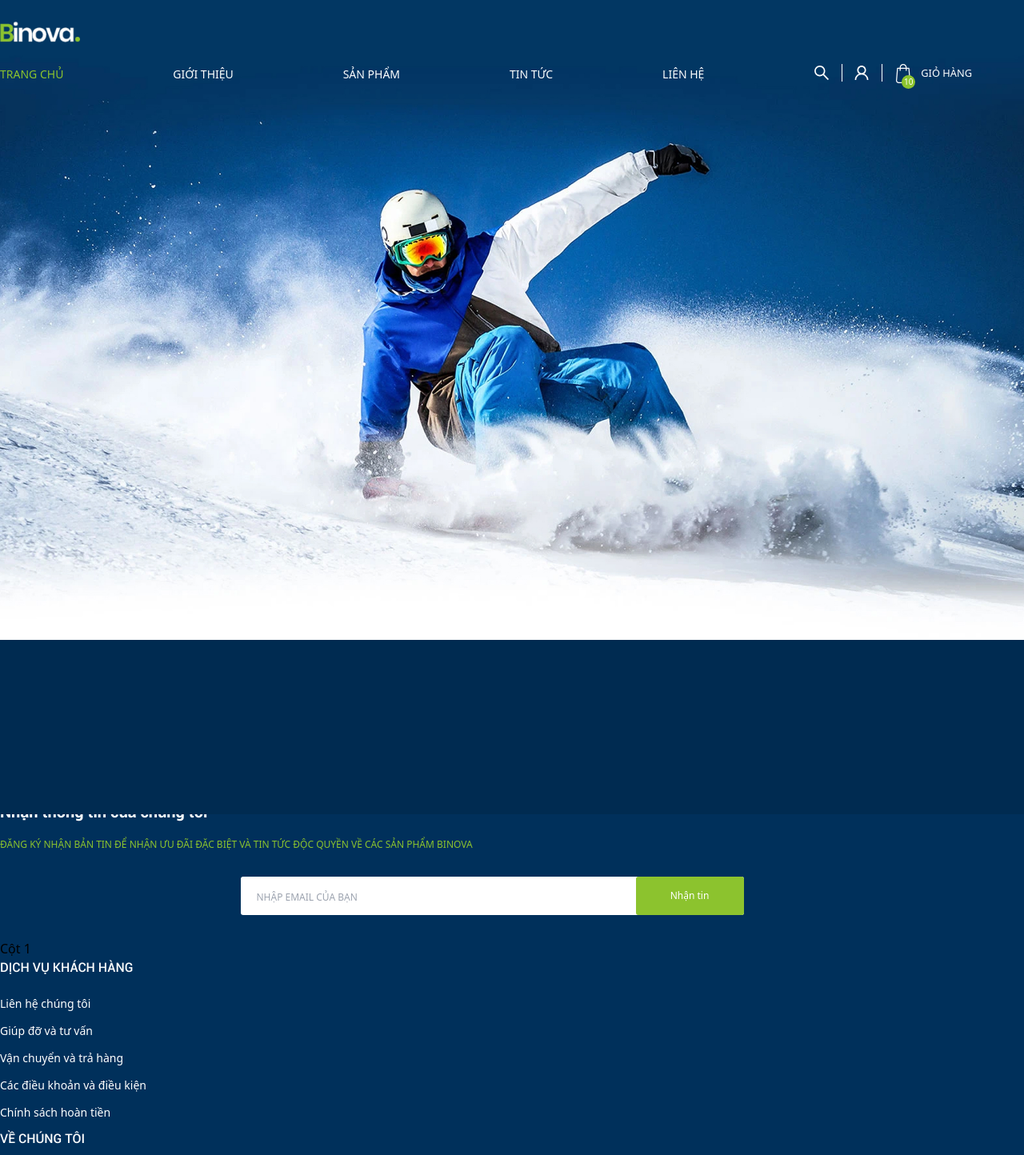
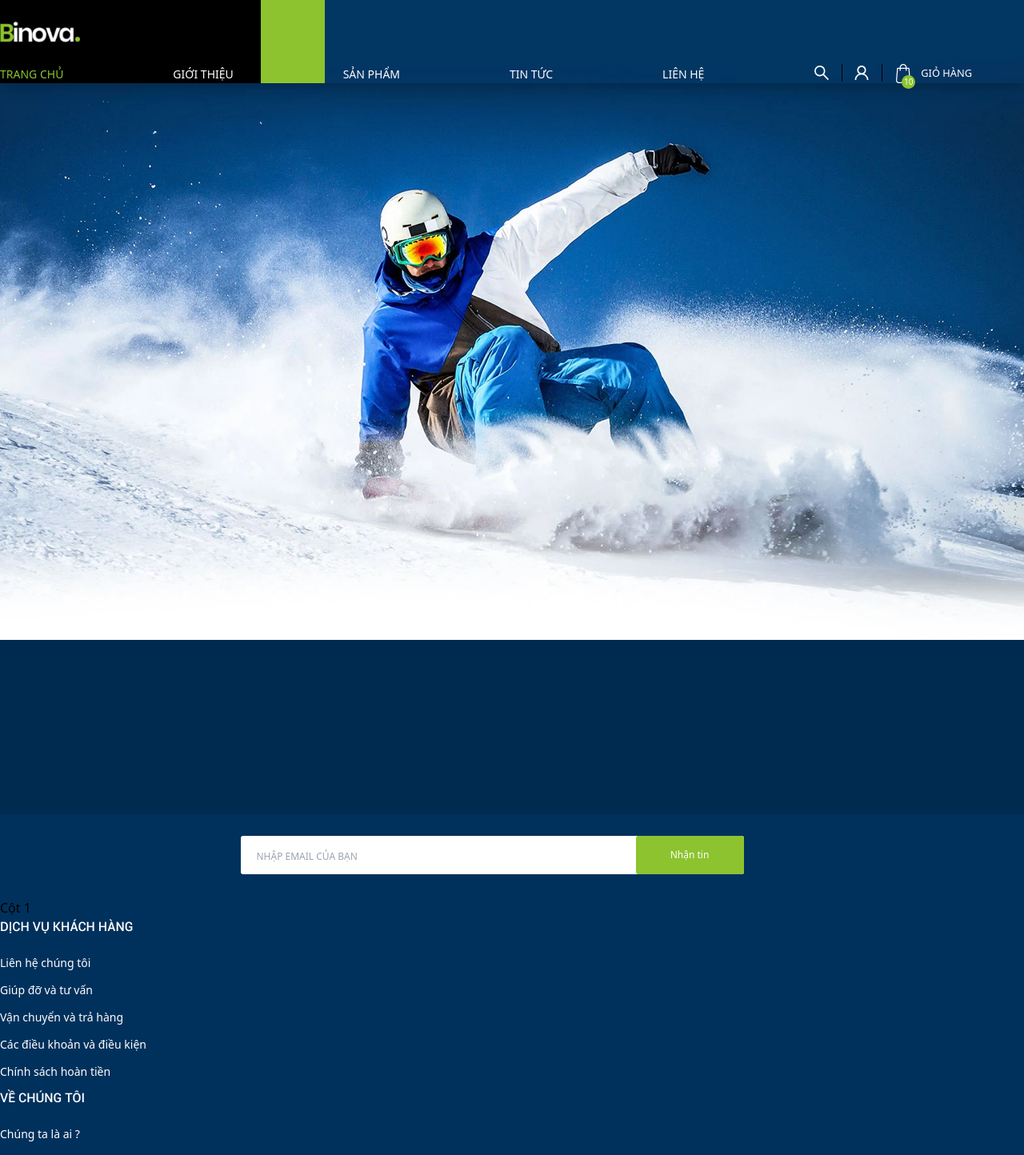
Before and after one commit to Flexx05/datn-FE, a React (Vite) app: page / in a window 1280 px wide. Shown: the top 1444 px of the page at 80% size. Built offline with nearby package versions, Linux system fonts and the light colour scheme.

Commit message:
fix some style

```diff
--- a/src/components/footer.tsx
+++ b/src/components/footer.tsx
@@ -18,7 +18,7 @@ const Footer: React.FC = () => {
   return (
     <footer >
       <div className="container mx-auto">
-        <form action=""  className="text-center relative top-[-103px]">
+        <form action=""  className="text-center relative top-[-54px]">
           <div className="form-title">Nhận thông tin của chúng tôi</div>
           <span className="form-title_sub">ĐĂNG KÝ NHẬN BẢN TIN ĐỂ NHẬN ƯU ĐÃI ĐẶC BIỆT VÀ TIN TỨC ĐỘC QUYỀN VỀ CÁC SẢN PHẨM BINOVA</span>
           <label className="contact-form pr-0" htmlFor="sub" >
--- a/src/style/styles.scss
+++ b/src/style/styles.scss
@@ -75,6 +75,8 @@ header {
     position: sticky;
     top: 0;
     background: variables.$white;
+    box-shadow: 0 4px 20px rgba(0, 0, 0, .3);
+
     .bag-light{
         display: none;
     }
@@ -88,12 +90,36 @@ header {
             color: variables.$green;
         }
     }
-
-    .right-item {
-        * {
-            color: variables.$white;
+    .right-item{
+        *{
+            color: variables.$black;
         }
     }
+    .header-icon::before {
+        background: #000;
+    }
+    &::before{
+        content: "";
+        position: absolute;
+        height: 100%;
+        width: 326px;
+        background: #000;
+        left: 0;
+    }
+    &::after{
+        content: "";
+        position: absolute;
+        height: 100%;
+        width: 80px;
+        background: variables.$green;
+        top: 0;left: 326px;
+    }
+
+    // .right-item {
+    //     * {
+    //         color: variables.$white;
+    //     }
+    // }
 
     &.active {
         position: absolute;
@@ -327,8 +353,8 @@ header {
 //footer
 footer {
     position: relative;
-    background: #00305B;
-    padding-top: 200px;
+    background: hsl(208, 100%, 18%);
+    padding-top: 149px;
 
     &::before {
         content: "";
```
